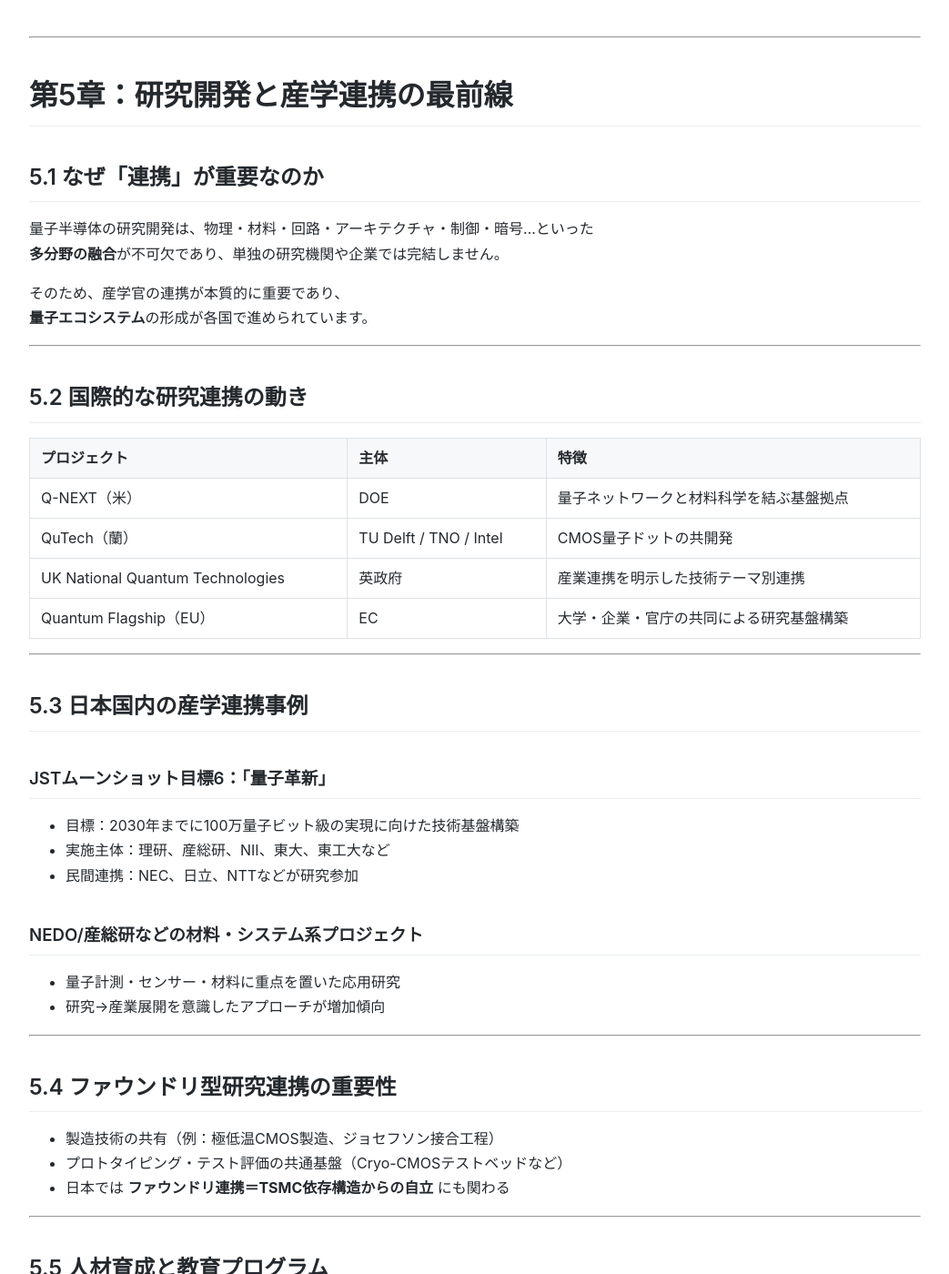
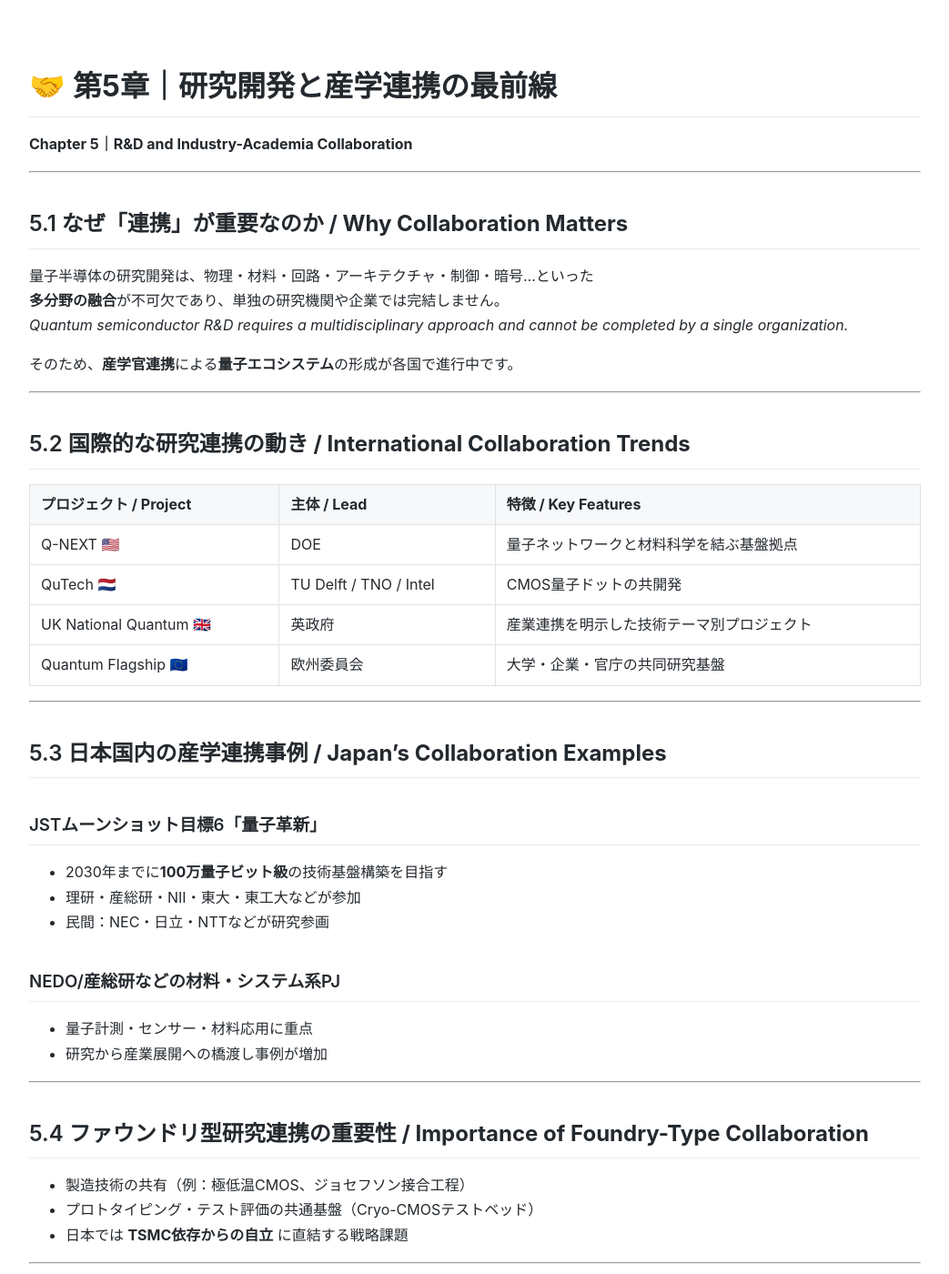
Before and after one commit to Samizo-AITL/Edusemi-Plus, a Jekyll site: the page built from quantum-semiconductor/05_rd_alliance.md, in a window 1280 px wide and 1400 px high. Shown: the whole window at 91% size, without its empty margins (118-1161 px from the left). Built offline with Jekyll 4.4.1, drawn with Linux system fonts in a browser that asks for light colours; some of the changed text lies outside the part shown.

Commit message:
Update 05_rd_alliance.md

```diff
--- a/quantum-semiconductor/05_rd_alliance.md
+++ b/quantum-semiconductor/05_rd_alliance.md
@@ -1,73 +1,75 @@
 ---
 layout: default
-title: 第5章：研究開発と産学連携の最前線
+title: 🤝 第5章｜研究開発と産学連携の最前線 / R&D and Industry-Academia Collaboration
 ---
+
+# 🤝 **第5章｜研究開発と産学連携の最前線**
+**Chapter 5｜R&D and Industry-Academia Collaboration**
 
 ---
 
-# 第5章：研究開発と産学連携の最前線
-
-## 5.1 なぜ「連携」が重要なのか
+## 5.1 **なぜ「連携」が重要なのか / Why Collaboration Matters**
 
 量子半導体の研究開発は、物理・材料・回路・アーキテクチャ・制御・暗号…といった
 **多分野の融合**が不可欠であり、単独の研究機関や企業では完結しません。
+_Quantum semiconductor R&D requires a multidisciplinary approach and cannot be completed by a single organization._
 
-そのため、産学官の連携が本質的に重要であり、
-**量子エコシステム**の形成が各国で進められています。
+そのため、**産学官連携**による**量子エコシステム**の形成が各国で進行中です。
 
 ---
 
-## 5.2 国際的な研究連携の動き
+## 5.2 **国際的な研究連携の動き / International Collaboration Trends**
 
-| プロジェクト | 主体 | 特徴 |
-|---------------|------|------|
-| Q-NEXT（米） | DOE | 量子ネットワークと材料科学を結ぶ基盤拠点 |
-| QuTech（蘭） | TU Delft / TNO / Intel | CMOS量子ドットの共開発 |
-| UK National Quantum Technologies | 英政府 | 産業連携を明示した技術テーマ別連携 |
-| Quantum Flagship（EU） | EC | 大学・企業・官庁の共同による研究基盤構築 |
+| **プロジェクト / Project** | **主体 / Lead** | **特徴 / Key Features** |
+|----------------------------|-----------------|-------------------------|
+| Q-NEXT 🇺🇸 | DOE | 量子ネットワークと材料科学を結ぶ基盤拠点 |
+| QuTech 🇳🇱 | TU Delft / TNO / Intel | CMOS量子ドットの共開発 |
+| UK National Quantum 🇬🇧 | 英政府 | 産業連携を明示した技術テーマ別プロジェクト |
+| Quantum Flagship 🇪🇺 | 欧州委員会 | 大学・企業・官庁の共同研究基盤 |
 
 ---
 
-## 5.3 日本国内の産学連携事例
+## 5.3 **日本国内の産学連携事例 / Japan’s Collaboration Examples**
 
-### JSTムーンショット目標6：「量子革新」
+### JSTムーンショット目標6「量子革新」
+- 2030年までに**100万量子ビット級**の技術基盤構築を目指す
+- 理研・産総研・NII・東大・東工大などが参加
+- 民間：NEC・日立・NTTなどが研究参画
 
-- 目標：2030年までに100万量子ビット級の実現に向けた技術基盤構築
-- 実施主体：理研、産総研、NII、東大、東工大など
-- 民間連携：NEC、日立、NTTなどが研究参加
-
-### NEDO/産総研などの材料・システム系プロジェクト
-
-- 量子計測・センサー・材料に重点を置いた応用研究
-- 研究→産業展開を意識したアプローチが増加傾向
+### NEDO/産総研などの材料・システム系PJ
+- 量子計測・センサー・材料応用に重点
+- 研究から産業展開への橋渡し事例が増加
 
 ---
 
-## 5.4 ファウンドリ型研究連携の重要性
+## 5.4 **ファウンドリ型研究連携の重要性 / Importance of Foundry-Type Collaboration**
 
-- 製造技術の共有（例：極低温CMOS製造、ジョセフソン接合工程）
-- プロトタイピング・テスト評価の共通基盤（Cryo-CMOSテストベッドなど）
-- 日本では **ファウンドリ連携＝TSMC依存構造からの自立** にも関わる
+- 製造技術の共有（例：極低温CMOS、ジョセフソン接合工程）
+- プロトタイピング・テスト評価の共通基盤（Cryo-CMOSテストベッド）
+- 日本では **TSMC依存からの自立** に直結する戦略課題
 
 ---
 
-## 5.5 人材育成と教育プログラム
+## 5.5 **人材育成と教育プログラム / Human Resource Development**
 
-- 各国で「量子人材育成」は重点施策
-- 学部〜博士、企業研修まで多層的教育が進行中
+- 各国で**量子人材育成**を重点施策化
+- 学部〜博士、企業研修まで多層的教育
 - 例：
-  - IBM Quantum Education（クラウドでの量子体験）
-  - Qiskit／Cirqなどのオープンツールの普及
-  - 日本でも東大Q-LEAPプログラムなどが進行
+  - IBM Quantum Education（クラウド体験）
+  - Qiskit / Cirq などのオープンツール活用
+  - 東大Q-LEAPプログラム（日本）
 
 ---
 
-## 5.6 本章まとめ
+## 5.6 **本章まとめ / Chapter Summary**
 
-- 量子研究は「産業界・学界・政府」が連携して初めて前に進む
-- 国際連携と人材育成は、長期的競争力に直結する
-- 日本の課題は「製造インフラと実装力」—— これを補完する産学官モデルが鍵
+- 量子研究は**産業界・学界・政府の三位一体**で進展
+- 国際連携と人材育成は長期競争力の基盤
+- 日本の弱点は製造インフラと実装力 → **産学官モデルで補完すべき**
 
 ---
 
-🔗 次章 → [第6章：長期展望と産業化への課題](06_industry_outlook.md)
+## 🔗 **前後リンク / Navigation**
+- ◀️ 前節: [第4章｜主要プレイヤーと国家戦略の動向](04_national_strategy.md)
+- ▶️ 次節: [第6章｜長期展望と産業化への課題](06_industry_outlook.md)
+- 📘 [量子半導体 README に戻る / Back to Quantum-Semiconductor README](README.md)
```
